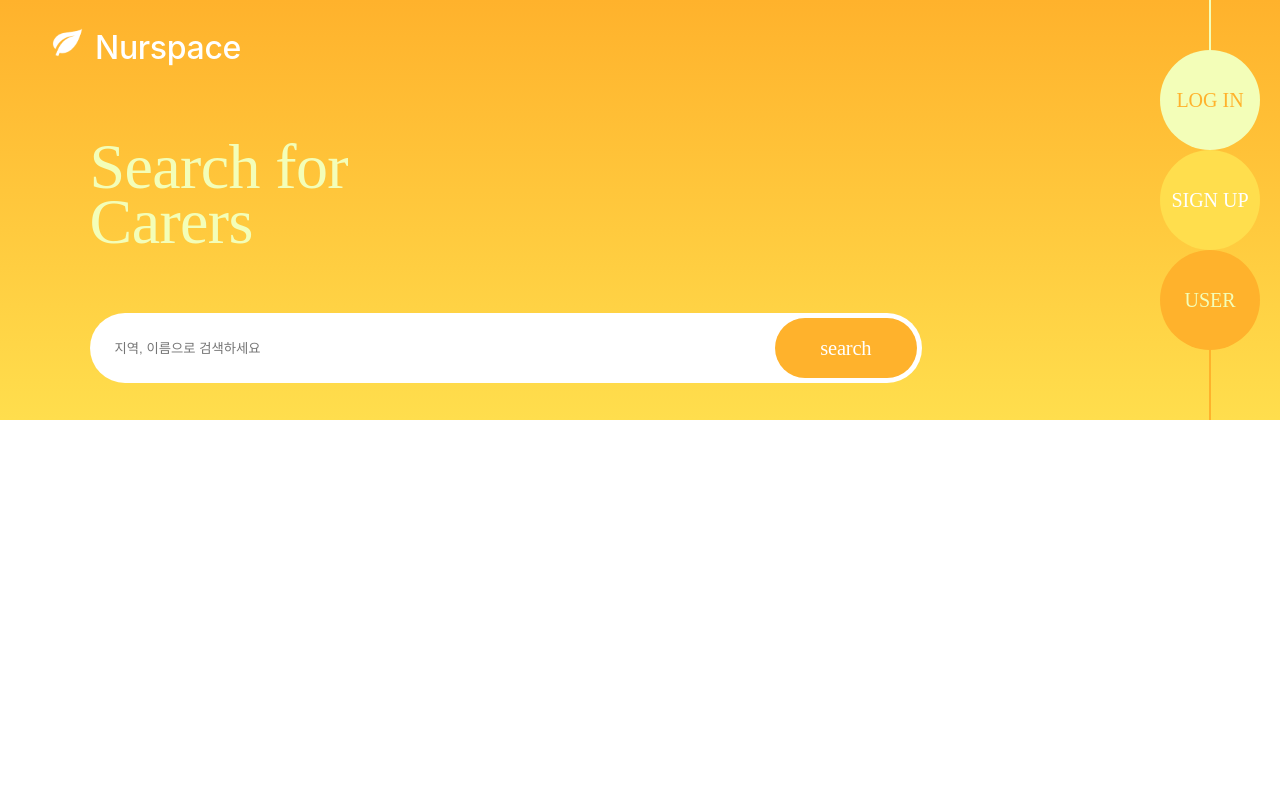
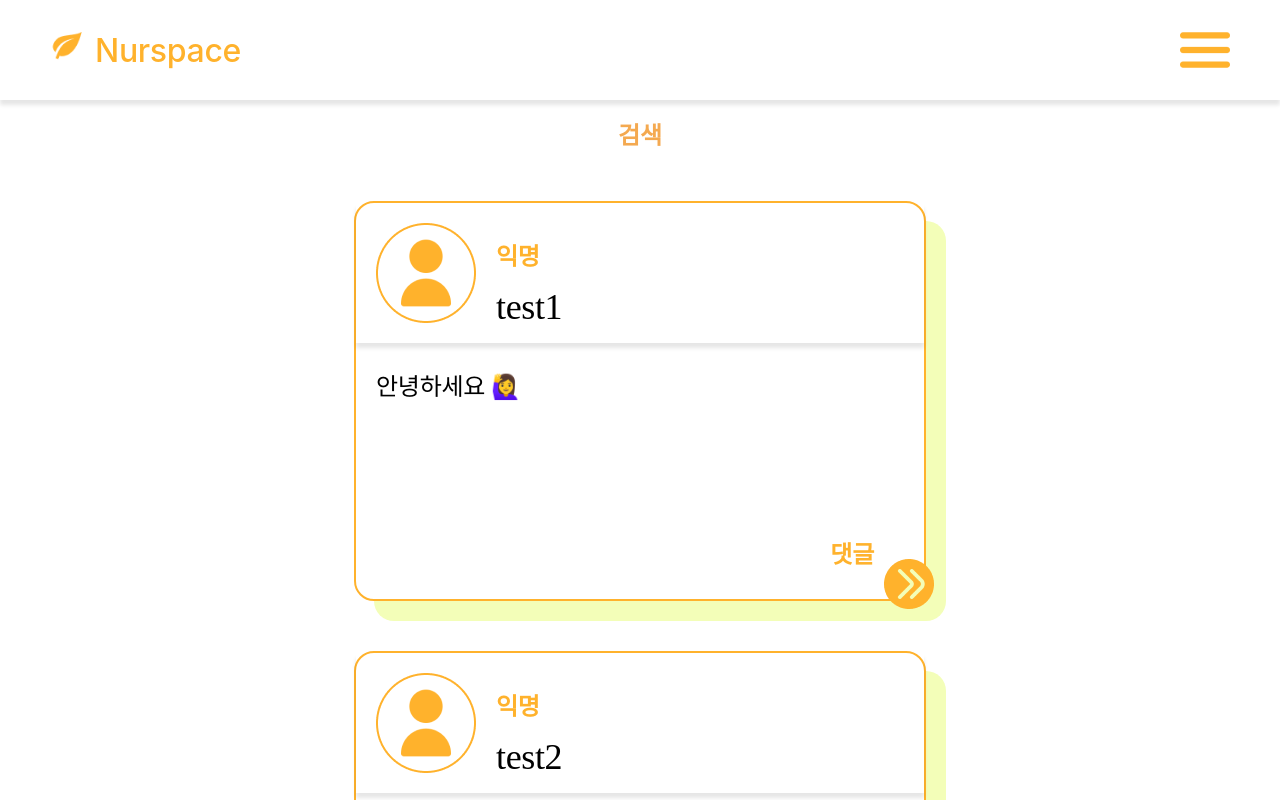
Before and after one commit to Likelion12-KNU/Narsah-FE, a React (Vite) app: page /search in a window 1280 px wide. Shown: the top 800 px of the page. Built offline with nearby package versions, Linux system fonts and the light colour scheme; data requests are answered from the project's data file.

Commit message:
Test: SearchPage 임시 생성
SearchPage 임시 생성
Search 컴포넌트 임시 생성, SearchPage 포함
Search.css 추가

```diff
--- /dev/null
+++ b/src/components/Search.jsx
@@ -0,0 +1,16 @@
+import React from "react";
+import PostList from './PostList';
+import JobCardList from './JobCardList';
+import "../style/Search.css";
+
+function Search() {
+
+    return (
+        <div className="Searched">
+            <PostList />
+            <JobCardList />
+        </div>
+    )
+}
+
+export default Search;
--- a/src/pages/SearchPage.jsx
+++ b/src/pages/SearchPage.jsx
@@ -1,7 +1,8 @@
 import { useState } from 'react'
 import { Link, useNavigate, Route, BrowserRouter as Router, Routes } from 'react-router-dom'
+import Bar from '../components/Bar';
+import Search from '../components/Search';
 import "../style/SearchPage.css"
-import leafImg from "../img/leaf.png"
 
 function SearchPage() {
     const [query, setQuery] = useState("");
@@ -14,36 +15,12 @@ function SearchPage() {
 
     return (
         <div className='searchPage'>
-            <div className='yellow'>
-                <div className='title'>
-                    <img src={leafImg} alt="Leaf" />
-                    <Link to="/">Nurspace</Link>
+            <Bar />
+            <div className='content'>
+                <div className='header'>
+                    <h1>검색</h1>
                 </div>
-                <div className='searchFrom'>
-                    <p>Search for<br />Carers</p>
-                    <form onSubmit={handleSearch}>
-                        <input
-                            type='text'
-                            value={query}
-                            onChange={(e) => setQuery(e.target.value)}
-                            placeholder='지역, 이름으로 검색하세요'
-                        />
-                        <button type='submit'>search</button>
-                    </form>
-                </div>
-                <div className='nav'>
-                    <Link className='navElement' to="/login">
-                        LOG IN
-                    </Link>
-                    <Link className='navElement' to="/signup">
-                        SIGN UP
-                    </Link>
-                    <Link className='navElement' to="/user">
-                        USER
-                    </Link>
-                </div>
-                <div className='orangeLine' />
-                <div className='yellowLine' />
+                <Search />
             </div>
         </div>
     )
```
Also changed, not shown: src/style/Search.css (added).
